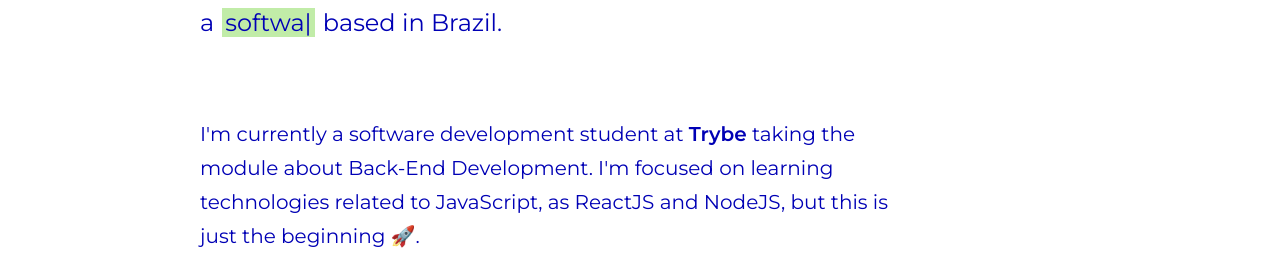
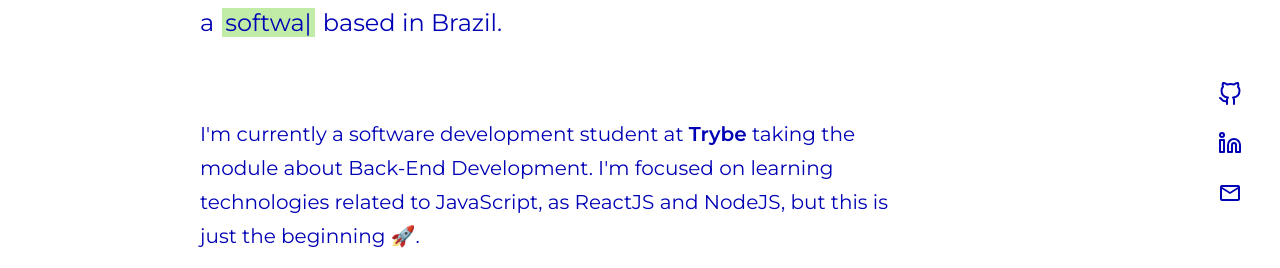
Before and after one commit to MarianeAlgayer/MarianeAlgayer.github.io, a React (Create React App) app in the folder portfolio/: page / in a window 1280 px wide. Shown: the part 251-519 px from the top of the page. Built offline with nearby package versions, Linux system fonts and the light colour scheme.

Commit message:
feat: add socials menu on App.js

```diff
--- a/portfolio/src/App.js
+++ b/portfolio/src/App.js
@@ -2,6 +2,7 @@ import React from 'react';
 
 import RouteApp from './RouteApp';
 import Header from './components/Header';
+import SocialsMenu from './components/SocialsMenu';
 
 import { GlobalStyle } from './styles/global';
 
@@ -9,8 +10,10 @@ function App() {
   return (
     <>
       <GlobalStyle />
+      <RouteApp />
+
       <Header />
-      <RouteApp />
+      <SocialsMenu />
     </>
   );
 }
```
